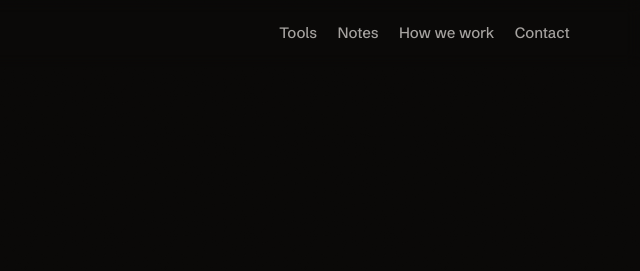
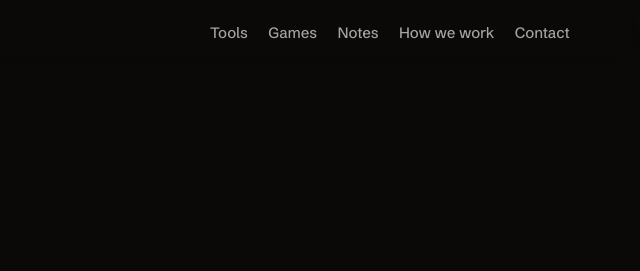
Before and after one commit to AndryRoby/redirect-loop-doctor, a website: page 404.html in a window 1280 px wide. Shown: the top 271 px of the page, 640-1280 px from the left. Drawn offline with Linux system fonts and the light colour scheme.

Commit message:
Navigacia: odkaz Hry / Games / Spiele na arling.sk/games/

```diff
--- a/404.html
+++ b/404.html
@@ -43,7 +43,7 @@
       <svg viewBox="0 0 488 215" width="38" height="15" aria-hidden="true" focusable="false"><path fill="#f4f4f7" fill-rule="evenodd" d="M0.00,213.00L74.00,214.00L181.00,85.00L285.00,214.00L360.00,214.00L206.00,21.00L185.00,4.00L164.00,10.00Z M221.00,0.00L263.00,50.00L395.00,50.00L409.00,55.00L419.00,76.00L401.00,96.00L313.00,98.00L411.00,214.00L487.00,214.00L422.00,139.00L457.00,123.00L482.00,88.00L482.00,48.00L463.00,19.00L417.00,0.00Z"/><path fill="#f2643c" d="M269.00,66.00L269.00,67.00L268.00,68.00L268.00,70.00L267.00,71.00L267.00,76.00L268.00,77.00L268.00,79.00L270.00,81.00L270.00,82.00L271.00,82.00L273.00,84.00L274.00,84.00L277.00,86.00L279.00,86.00L280.00,87.00L287.00,87.00L288.00,86.00L290.00,86.00L291.00,85.00L294.00,84.00L298.00,80.00L298.00,79.00L299.00,78.00L299.00,75.00L300.00,74.00L300.00,72.00L299.00,71.00L299.00,69.00L298.00,68.00L297.00,65.00L295.00,63.00L294.00,63.00L289.00,60.00L278.00,60.00L277.00,61.00L276.00,61.00L275.00,62.00L272.00,63.00Z"/></svg>
       <b>ARLing</b><span>Redirect Loop Doctor</span>
     </a>
-    <nav aria-label="Site"><a href="https://arling.sk/en/#tools">Tools</a><a href="https://arling.sk/notes/">Notes</a><a href="https://arling.sk/how-we-work/">How we work</a><a href="mailto:andrej@arling.sk">Contact</a></nav>
+    <nav aria-label="Site"><a href="https://arling.sk/en/#tools">Tools</a><a href="https://arling.sk/games/">Games</a><a href="https://arling.sk/notes/">Notes</a><a href="https://arling.sk/how-we-work/">How we work</a><a href="mailto:andrej@arling.sk">Contact</a></nav>
   </div>
 </header>
 
```
Also changed, not shown: index.html (+1 -1 lines).
